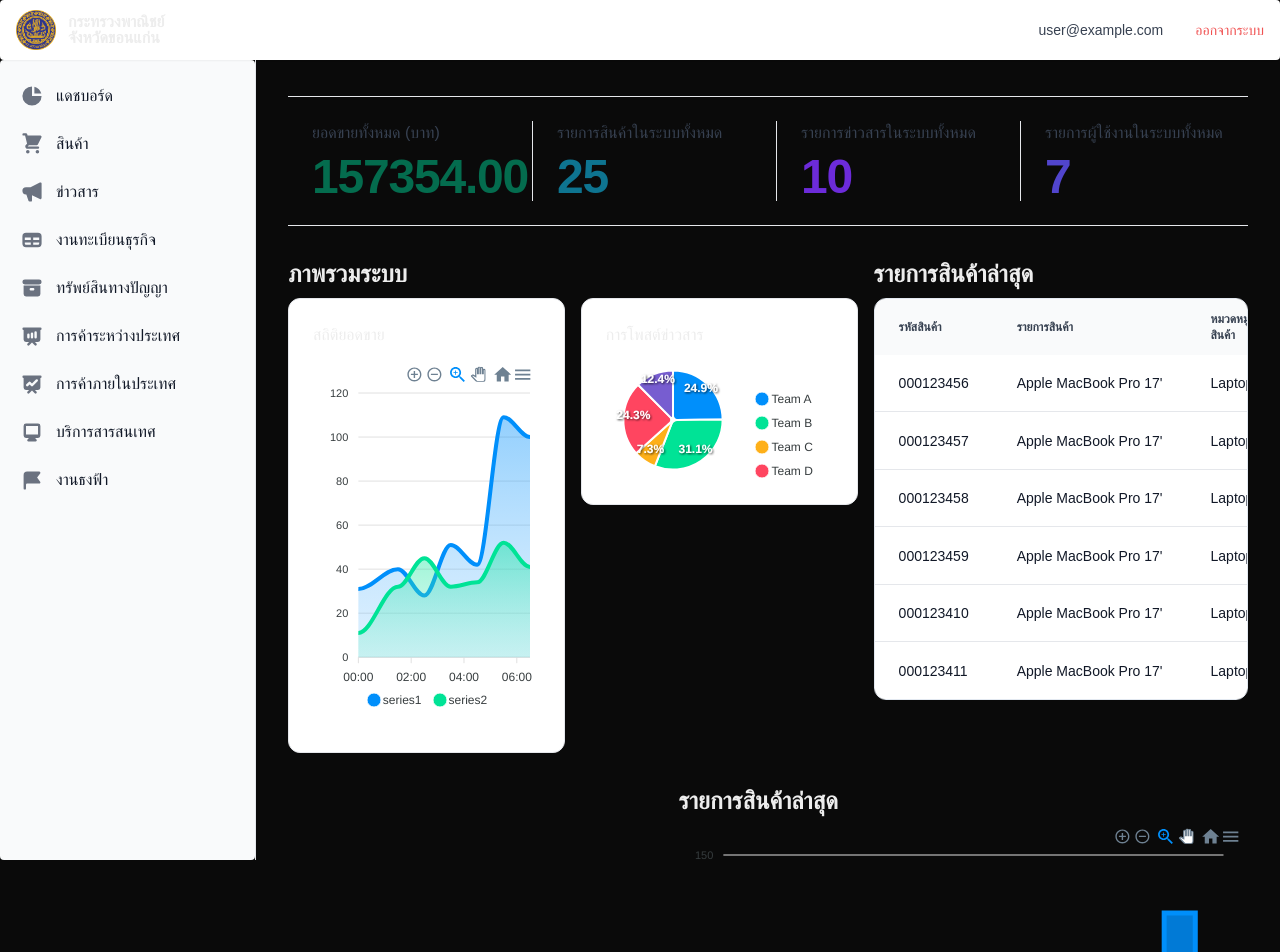
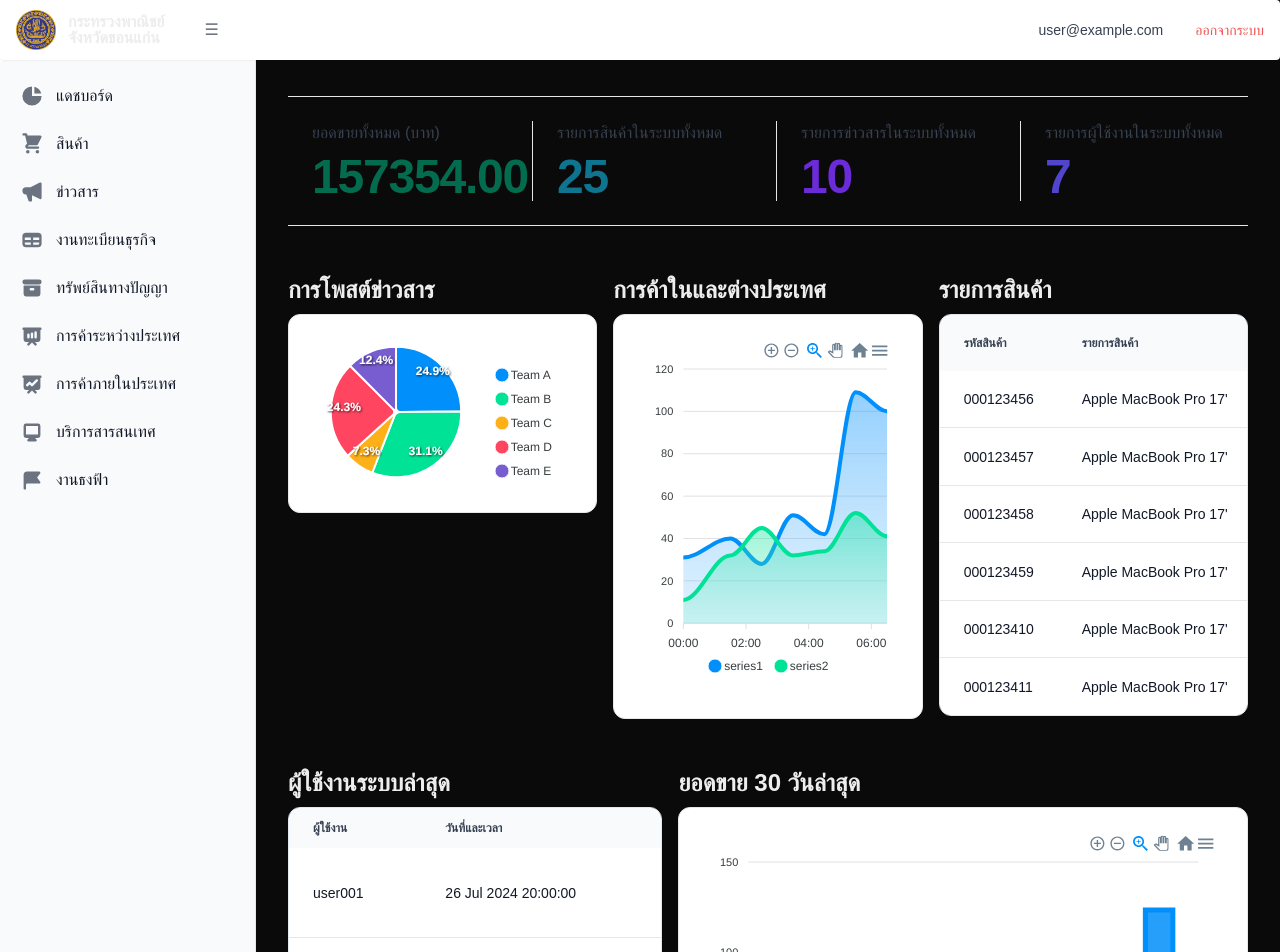
Before and after one commit to Feelgoodterrrast/MOC_KK, a Next.js app: page /dashboard in a window 1280 px wide. Shown: the top 952 px of the page. Built offline with nearby package versions, Linux system fonts and the light colour scheme; no server answers; sample sign-in values are in the browser's storage; a web font is replaced by a local one.

Commit message:
[UPDATE] bar and auth layout

```diff
--- /dev/null
+++ b/app/api/mock/ActivityTable.tsx
@@ -0,0 +1,36 @@
+type Title = {
+    title: string;
+  };
+
+  type Data = {
+    username: string;
+    datetime: string;
+  };
+
+  export const TableHead: Title[] = [
+    {
+      title: "ผู้ใช้งาน",
+    },
+    {
+      title: "วันที่และเวลา",
+    },
+  ];
+
+  export const TableBody: Data[] = [
+    {
+      username: "user001",
+      datetime: "26 Jul 2024 20:00:00",
+    },
+    {
+      username: "user001",
+      datetime: "26 Jul 2024 20:00:00",
+    },
+    {
+      username: "user001",
+      datetime: "26 Jul 2024 20:00:00",
+    },
+    {
+      username: "user001",
+      datetime: "26 Jul 2024 20:00:00",
+    },
+  ];
--- a/app/components/ApexChart/AreaChart.tsx
+++ b/app/components/ApexChart/AreaChart.tsx
@@ -15,7 +15,7 @@ const AreaChart: React.FC<AreaChartProps> = ({ series, categories }) => {
     const options = {
       series, // Dynamic series data
       chart: {
-        height: 350,
+        height: 340,
         type: "area",
       },
       dataLabels: {
--- a/app/components/ApexChart/BarChart.tsx
+++ b/app/components/ApexChart/BarChart.tsx
@@ -24,7 +24,7 @@ export function BarChart() {
 
   return (
     <>
-      <ApexChart options={option} series={series} height={400} width="100%" />
+      <ApexChart options={option} series={series} height={340} width="100%" />
     </>
   );
 }
--- a/app/components/ApexChart/PieChart.tsx
+++ b/app/components/ApexChart/PieChart.tsx
@@ -2,8 +2,8 @@ import React, { useEffect, useRef } from "react";
 import ApexCharts from "apexcharts";
 
 interface PieChartProps {
-  series: number[]; // Array of data for the pie chart
-  labels: string[]; // Labels for the pie chart segments
+  series: number[];
+  labels: string[];
 }
 
 const PieChart: React.FC<PieChartProps> = ({ series, labels }) => {
@@ -15,34 +15,19 @@ const PieChart: React.FC<PieChartProps> = ({ series, labels }) => {
     const options = {
       series,
       chart: {
-        height: 350,
         width: "100%",
         type: "pie",
       },
       labels,
-      responsive: [
-        {
-          breakpoint: 480,
-          options: {
-            chart: {
-              width: 200,
-            },
-            legend: {
-              position: "bottom",
-            },
-          },
-        },
-      ],
     };
 
     const chart = new ApexCharts(chartRef.current, options);
     chart.render();
 
-    // Cleanup chart instance on unmount
     return () => {
       chart.destroy();
     };
-  }, [series, labels]); // Ensure dependencies are stable
+  }, [series, labels]);
 
 
   return <div id="chart" ref={chartRef}></div>;
--- a/app/components/AuthNavbar.tsx
+++ b/app/components/AuthNavbar.tsx
@@ -6,13 +6,19 @@ import Logo from "@/public/images/moc_logo.png";
 import Image from "next/image";
 import { useSession, signOut } from "next-auth/react";
 
-export default function AuthNavbar() {
+export default function AuthNavbar({
+  onToggleSidebar,
+}: {
+  onToggleSidebar: () => void;
+}) {
   const { data: session } = useSession();
 
-  // console.log('session', session)
-
   return (
-    <Navbar fluid rounded className={`fixed top-0 left-0 w-full z-50 md:shadow-sm shadow-lg`}>
+    <Navbar
+      fluid
+      rounded
+      className={`fixed top-0 left-0 w-full z-50 md:shadow-sm shadow-lg bg-white`}
+    >
       <Navbar.Brand as={Link} href="/home">
         <Image
           src={Logo}
@@ -26,15 +32,26 @@ export default function AuthNavbar() {
           <br />
           จังหวัดขอนแก่น
         </span>
+        <button
+          className="lg:flex hidden pl-10 text-gray-500 hover:text-gray-700 focus:outline-none mr-4"
+          onClick={onToggleSidebar}
+        >
+          ☰
+        </button>
       </Navbar.Brand>
-      <Navbar.Toggle />
-      <Navbar.Collapse className="md:leading-normal leading-10">
-        <Navbar.Link className="cursor-default">
+      <button
+          className="lg:hidden pl-10 text-gray-500 hover:text-gray-700 focus:outline-none mr-4"
+          onClick={onToggleSidebar}
+        >
+          ☰
+        </button>
+      <Navbar.Collapse>
+        <Navbar.Link className="cursor-default md:flex hidden list-none">
           {session?.user?.email}
         </Navbar.Link>
         <Navbar.Link
           onClick={() => signOut()}
-          className="cursor-pointer text-red-500 hover:text-red-600 transition-all"
+          className="cursor-pointer text-red-500 hover:text-red-600 transition-all list-none"
         >
           ออกจากระบบ
         </Navbar.Link>
--- a/app/components/AuthSidebar.tsx
+++ b/app/components/AuthSidebar.tsx
@@ -3,9 +3,22 @@
 import { Sidebar } from "flowbite-react";
 import { SidebarLinks } from "../api/mock/SidebarLink";
 
-export default function AuthSidebar() {
+export default function AuthSidebar({
+  visible,
+  onClose,
+}: {
+  visible: boolean;
+  onClose: () => void;
+}) {
   return (
-    <Sidebar className={`fixed top-[60px] rounded-none z-50 border-r`}>
+    <div
+      className={`fixed top-0 left-0 h-full z-50 bg-white border-r transform ${
+        visible ? "translate-x-0" : "-translate-x-full"
+      } transition-transform lg:translate-x-0 lg:static lg:block`}
+    >
+      <Sidebar
+        className={`fixed top-[60px] rounded-none z-50 border-r bg-white`}
+      >
         <Sidebar.Items>
           <Sidebar.ItemGroup>
             {SidebarLinks.map((item, index) => (
@@ -21,5 +34,12 @@ export default function AuthSidebar() {
           </Sidebar.ItemGroup>
         </Sidebar.Items>
       </Sidebar>
+      <button
+        className="absolute top-4 right-4 text-gray-500 lg:hidden"
+        onClick={onClose}
+      >
+        ✕
+      </button>
+    </div>
   );
 }
--- /dev/null
+++ b/app/components/DataTable/ActivityLogTable.tsx
@@ -0,0 +1,33 @@
+"use client";
+
+import { Table } from "flowbite-react";
+import { TableHead, TableBody } from "../../api/mock/ActivityTable";
+
+export function ActivityTable() {
+  return (
+    <div className="overflow-x-auto border border-slate-200 rounded-xl">
+      <Table className="min-h-[400px]">
+        <Table.Head>
+          {TableHead.map((item, index) => (
+            <Table.HeadCell key={index}>{item.title}</Table.HeadCell>
+          ))}
+        </Table.Head>
+        <Table.Body className="divide-y">
+          {TableBody.map((item, index) => (
+            <Table.Row
+              key={index}
+              className="bg-white dark:border-gray-700 dark:bg-gray-800"
+            >
+              <Table.Cell className="whitespace-nowrap font-medium text-gray-900 dark:text-white">
+                {item.username}
+              </Table.Cell>
+              <Table.Cell className="whitespace-nowrap font-medium text-gray-900 dark:text-white">
+                {item.datetime}
+              </Table.Cell>
+            </Table.Row>
+          ))}
+        </Table.Body>
+      </Table>
+    </div>
+  );
+}
--- a/app/components/ExampleTable.tsx
+++ b/app/components/DataTable/ExampleTable.tsx
@@ -1,7 +1,7 @@
 "use client";
 
 import { Table } from "flowbite-react";
-import { TableHead, TableBody } from "../api/mock/DataTable";
+import { TableHead, TableBody } from "../../api/mock/DataTable";
 
 export function ExampleTable() {
   return (
--- a/app/components/StatsDashboard.tsx
+++ /dev/null
@@ -1,48 +0,0 @@
-import React from "react";
-import AreaChart from "./ApexChart/AreaChart";
-import PieChart from "./ApexChart/PieChart";
-import { Card } from "flowbite-react";
-
-export default function StatsDashboard() {
-  const seriesArea = [
-    {
-      name: "series1",
-      data: [31, 40, 28, 51, 42, 109, 100],
-    },
-    {
-      name: "series2",
-      data: [11, 32, 45, 32, 34, 52, 41],
-    },
-  ];
-
-  const categoriesArea = [
-    "2018-09-19T00:00:00.000Z",
-    "2018-09-19T01:30:00.000Z",
-    "2018-09-19T02:30:00.000Z",
-    "2018-09-19T03:30:00.000Z",
-    "2018-09-19T04:30:00.000Z",
-    "2018-09-19T05:30:00.000Z",
-    "2018-09-19T06:30:00.000Z",
-  ];
-
-  const seriesPie = [44, 55, 13, 43, 22];
-  const labelsPie = ["Team A", "Team B", "Team C", "Team D", "Team E"];
-
-  return (
-    <div className="grid lg:grid-cols-2 md:grid-cols-1 grid-cols-1 gap-4">
-      <div>
-        <Card className="shadow-none rounded-xl">
-          <p className="font-medium">สถิติยอดขาย</p>
-          <AreaChart series={seriesArea} categories={categoriesArea} />
-        </Card>
-      </div>
-      <div>
-        <Card className="shadow-none rounded-xl justify-normal">
-          <p className="font-medium">การโพสต์ข่าวสาร</p>
-          {/* <RadialChart series={[75]} /> */}
-          <PieChart series={seriesPie} labels={labelsPie} />
-        </Card>
-      </div>
-    </div>
-  );
-}
--- a/app/dashboard/page.tsx
+++ b/app/dashboard/page.tsx
@@ -1,13 +1,40 @@
 "use client";
 
 import { BarChart } from "../components/ApexChart/BarChart";
-import { ExampleTable } from "../components/ExampleTable";
-import StatsDashboard from "../components/StatsDashboard";
+import AreaChart from "../components/ApexChart/AreaChart";
+import PieChart from "../components/ApexChart/PieChart";
+import { ExampleTable } from "../components/DataTable/ExampleTable";
+import { ActivityTable } from "../components/DataTable/ActivityLogTable";
+import { Card } from "flowbite-react";
 
 export default function Dashboard() {
+  const seriesArea = [
+    {
+      name: "series1",
+      data: [31, 40, 28, 51, 42, 109, 100],
+    },
+    {
+      name: "series2",
+      data: [11, 32, 45, 32, 34, 52, 41],
+    },
+  ];
+
+  const categoriesArea = [
+    "2018-09-19T00:00:00.000Z",
+    "2018-09-19T01:30:00.000Z",
+    "2018-09-19T02:30:00.000Z",
+    "2018-09-19T03:30:00.000Z",
+    "2018-09-19T04:30:00.000Z",
+    "2018-09-19T05:30:00.000Z",
+    "2018-09-19T06:30:00.000Z",
+  ];
+
+  const seriesPie = [44, 55, 13, 43, 22];
+  const labelsPie = ["Team A", "Team B", "Team C", "Team D", "Team E"];
+
   return (
     <div>
-      <section className="stats mb-8">
+      <section className="stats mb-12">
         <div className="grid lg:grid-cols-4 md:grid-cols-2 grid-cols-1 gap-4 divide-x border-y py-6">
           <div className="pl-6">
             <p className="font-normal text-gray-700 dark:text-gray-400 mb-2">
@@ -47,14 +74,22 @@ export default function Dashboard() {
         </div>
       </section>
 
-      <section className="overview mb-8">
-        <div className="grid lg:grid-cols-5 md:grid-cols-1 grid-cols-1 gap-4 mb-4">
-          <div className="lg:col-span-3 md:col-span-1 col-span-1">
-            <h1 className="text-2xl font-bold mb-2">ภาพรวมระบบ</h1>
-            <StatsDashboard />
+      <section className="overview mb-12">
+        <div className="grid lg:grid-cols-3 md:grid-cols-1 grid-cols-1 gap-4 mb-4">
+          <div>
+            <h1 className="text-2xl font-bold mb-2">การโพสต์ข่าวสาร</h1>
+            <Card className="shadow-none rounded-xl">
+              <PieChart series={seriesPie} labels={labelsPie} />
+            </Card>
           </div>
-          <div className="lg:col-span-2 md:col-span-1 col-span-1 flex flex-col">
-            <h1 className="text-2xl font-bold mb-2">รายการสินค้าล่าสุด</h1>
+          <div>
+            <h1 className="text-2xl font-bold mb-2">การค้าในและต่างประเทศ</h1>
+            <Card className="shadow-none rounded-xl">
+              <AreaChart series={seriesArea} categories={categoriesArea} />
+            </Card>
+          </div>
+          <div>
+            <h1 className="text-2xl font-bold mb-2">รายการสินค้า</h1>
             <div className="flex-grow">
               <ExampleTable />
             </div>
@@ -65,13 +100,14 @@ export default function Dashboard() {
       <section className="overview mb-8">
         <div className="grid lg:grid-cols-5 md:grid-cols-1 grid-cols-1 gap-4 mb-4">
           <div className="lg:col-span-2 md:col-span-1 col-span-1 flex flex-col">
-
+            <h1 className="text-2xl font-bold mb-2">ผู้ใช้งานระบบล่าสุด</h1>
+            <ActivityTable />
           </div>
           <div className="lg:col-span-3 md:col-span-1 col-span-1 flex flex-col">
-            <h1 className="text-2xl font-bold mb-2">รายการสินค้าล่าสุด</h1>
-            <div className="flex-grow">
+            <h1 className="text-2xl font-bold mb-2">ยอดขาย 30 วันล่าสุด</h1>
+            <Card className="shadow-none rounded-xl">
               <BarChart />
-            </div>
+            </Card>
           </div>
         </div>
       </section>
--- a/app/utils/AuthLayout.tsx
+++ b/app/utils/AuthLayout.tsx
@@ -1,17 +1,22 @@
 "use client";
 
-import { ReactNode } from "react";
+import { ReactNode, useState } from "react";
 import AuthSidebar from "../components/AuthSidebar";
 import AuthNavbar from "../components/AuthNavbar";
 
 export default function AuthLayout({ children }: { children: ReactNode }) {
+  const [isSidebarVisible, setSidebarVisible] = useState(false);
+
+  const toggleSidebar = () => setSidebarVisible((prev) => !prev);
+  const closeSidebar = () => setSidebarVisible(false);
+
   return (
     <div className="flex min-h-screen">
       <div className="hidden lg:block w-64">
-        <AuthSidebar />
+        <AuthSidebar visible={isSidebarVisible} onClose={closeSidebar} />
       </div>
       <div className="flex-1 flex flex-col">
-        <AuthNavbar />
+        <AuthNavbar onToggleSidebar={toggleSidebar} />
         <div className="flex-1 overflow-y-auto p-8">
           <div className="pt-16">{children}</div>
         </div>
```
Lines whose indentation alone changed are shown as unchanged.
